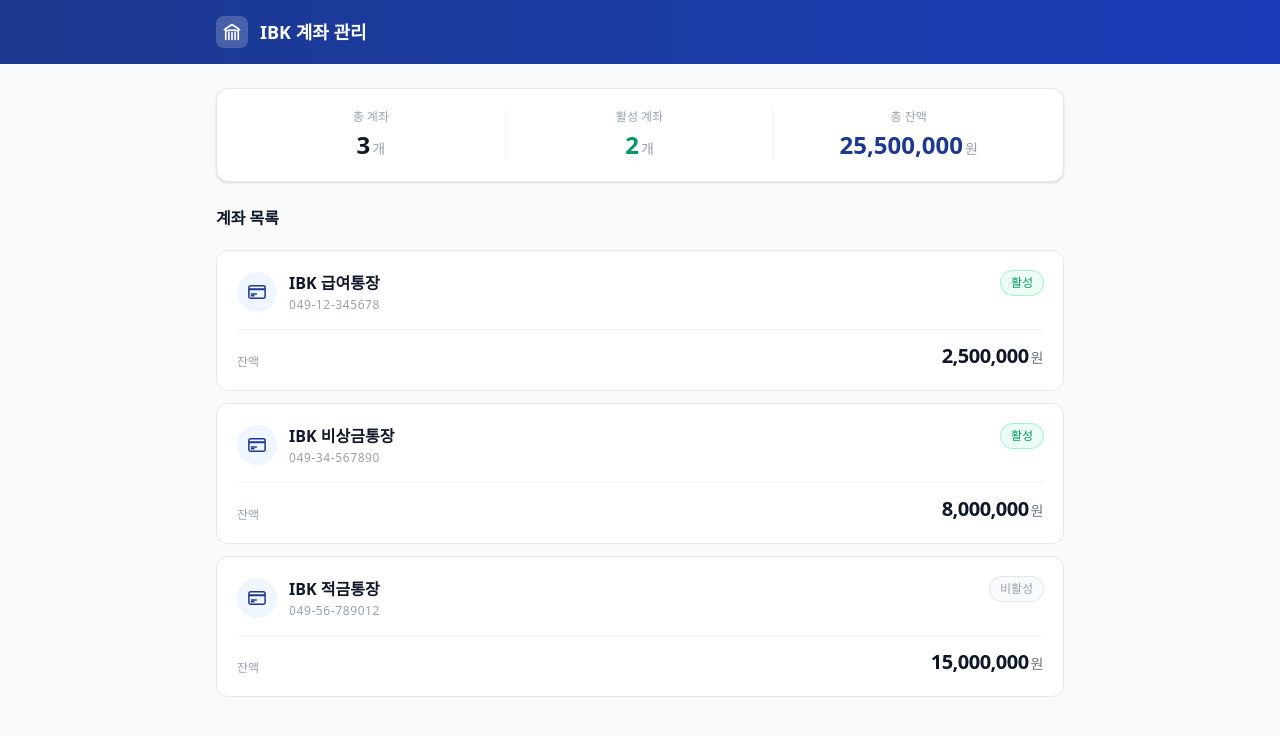
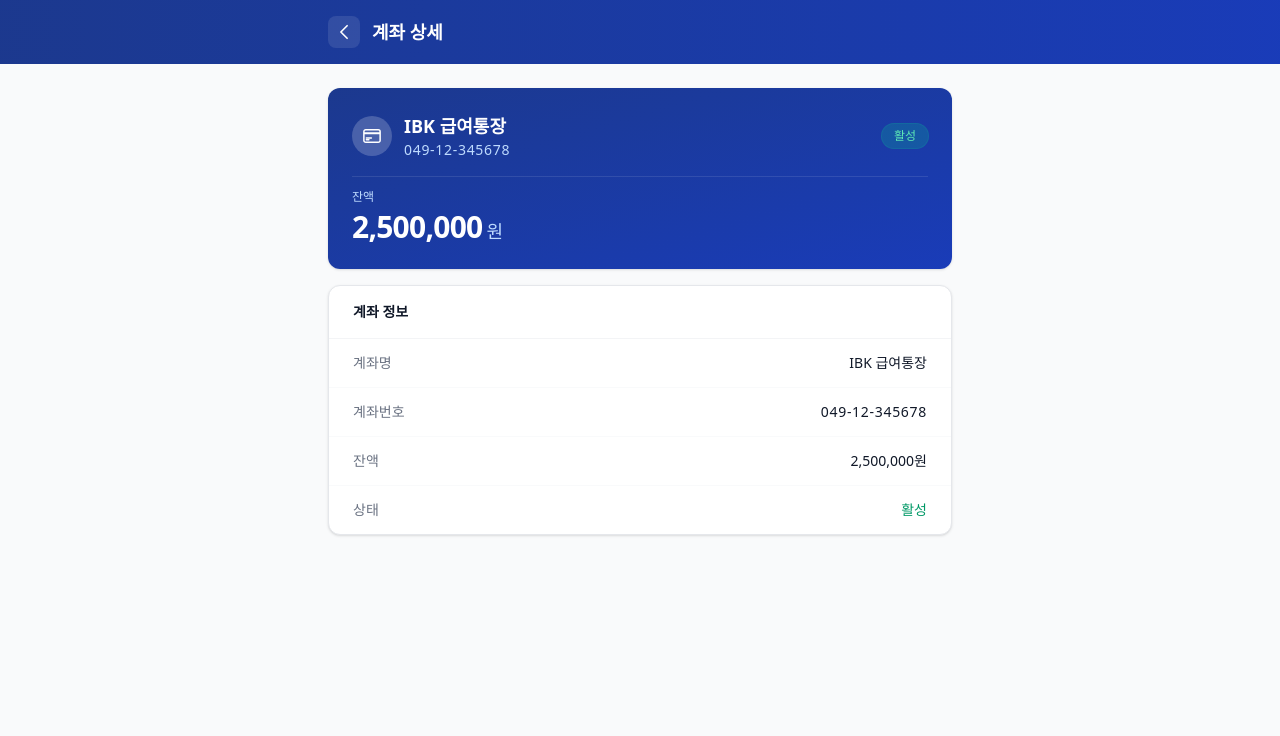
Before and after one commit to soongon/ibk-dashboard, a React (Vite) app: page /accounts/1 in a window 1280 px wide. Shown: the top 736 px of the page. Built offline with nearby package versions, Linux system fonts and the light colour scheme.

Commit message:
Step 4: 라우팅

```diff
--- a/src/main.tsx
+++ b/src/main.tsx
@@ -1,10 +1,11 @@
 import { StrictMode } from 'react';
 import { createRoot } from 'react-dom/client';
+import { RouterProvider } from 'react-router';
 import './index.css';
-import App from './App';
+import { router } from './routes';
 
 createRoot(document.getElementById('root')!).render(
   <StrictMode>
-    <App />
+    <RouterProvider router={router} />
   </StrictMode>
 );
--- /dev/null
+++ b/src/pages/AccountDetailPage.tsx
@@ -0,0 +1,98 @@
+import { useState } from 'react';
+import { useParams, useNavigate } from 'react-router';
+import { Account } from '../types/Account';
+import { sampleAccounts } from '../mocks/accounts';
+
+export default function AccountDetailPage() {
+  const { id } = useParams();
+  const navigate = useNavigate();
+  const [account] = useState<Account | undefined>(
+    sampleAccounts.find((acc) => acc.id === id)
+  );
+
+  if (!account) {
+    return (
+      <div className="min-h-screen bg-gray-50 flex items-center justify-center">
+        <div className="text-center">
+          <p className="text-red-500 font-medium mb-2">계좌를 찾을 수 없습니다.</p>
+          <button onClick={() => navigate('/accounts')} className="text-blue-600 text-sm hover:underline">
+            목록으로 돌아가기
+          </button>
+        </div>
+      </div>
+    );
+  }
+
+  return (
+    <div className="min-h-screen bg-gray-50">
+      <header className="bg-gradient-to-r from-blue-900 to-blue-800 text-white">
+        <div className="max-w-2xl mx-auto px-6 py-4 flex items-center gap-3">
+          <button onClick={() => navigate('/accounts')} className="w-8 h-8 rounded-lg bg-white/10 hover:bg-white/20 flex items-center justify-center transition-colors">
+            <svg className="w-5 h-5" fill="none" viewBox="0 0 24 24" stroke="currentColor" strokeWidth={2}>
+              <path strokeLinecap="round" strokeLinejoin="round" d="M15.75 19.5L8.25 12l7.5-7.5" />
+            </svg>
+          </button>
+          <h1 className="text-lg font-bold">계좌 상세</h1>
+        </div>
+      </header>
+
+      <main className="max-w-2xl mx-auto px-6 py-6">
+        <div className="bg-gradient-to-br from-blue-900 to-blue-800 rounded-xl p-6 text-white mb-4 shadow-sm">
+          <div className="flex items-center justify-between mb-4">
+            <div className="flex items-center gap-3">
+              <div className="w-10 h-10 bg-white/20 rounded-full flex items-center justify-center">
+                <svg className="w-5 h-5" fill="none" viewBox="0 0 24 24" stroke="currentColor" strokeWidth={1.8}>
+                  <path strokeLinecap="round" strokeLinejoin="round" d="M2.25 8.25h19.5M2.25 9h19.5m-16.5 5.25h6m-6 2.25h3m-3.75 3h15a2.25 2.25 0 002.25-2.25V6.75A2.25 2.25 0 0019.5 4.5h-15a2.25 2.25 0 00-2.25 2.25v10.5A2.25 2.25 0 004.5 19.5z" />
+                </svg>
+              </div>
+              <div>
+                <h2 className="font-bold text-lg">{account.accountName}</h2>
+                <p className="text-blue-200 text-sm tracking-wider">{account.accountNumber}</p>
+              </div>
+            </div>
+            <span className={`text-xs px-3 py-1 rounded-full font-medium ${
+              account.isActive
+                ? 'bg-emerald-400/20 text-emerald-300 ring-1 ring-emerald-400/30'
+                : 'bg-white/10 text-blue-200 ring-1 ring-white/20'
+            }`}>
+              {account.isActive ? '활성' : '비활성'}
+            </span>
+          </div>
+          <div className="pt-3 border-t border-white/10">
+            <p className="text-blue-200 text-xs mb-1">잔액</p>
+            <p className="text-3xl font-bold tracking-tight">
+              {account.balance.toLocaleString()}
+              <span className="text-lg font-medium text-blue-200 ml-1">원</span>
+            </p>
+          </div>
+        </div>
+
+        <div className="bg-white rounded-xl border border-gray-200 shadow-sm overflow-hidden">
+          <div className="px-6 py-4 border-b border-gray-100">
+            <h3 className="font-bold text-gray-900 text-sm">계좌 정보</h3>
+          </div>
+          <div className="divide-y divide-gray-50">
+            <div className="flex justify-between px-6 py-3.5">
+              <span className="text-sm text-gray-500">계좌명</span>
+              <span className="text-sm font-medium text-gray-900">{account.accountName}</span>
+            </div>
+            <div className="flex justify-between px-6 py-3.5">
+              <span className="text-sm text-gray-500">계좌번호</span>
+              <span className="text-sm font-medium text-gray-900 tracking-wider">{account.accountNumber}</span>
+            </div>
+            <div className="flex justify-between px-6 py-3.5">
+              <span className="text-sm text-gray-500">잔액</span>
+              <span className="text-sm font-medium text-gray-900">{account.balance.toLocaleString()}원</span>
+            </div>
+            <div className="flex justify-between px-6 py-3.5">
+              <span className="text-sm text-gray-500">상태</span>
+              <span className={`text-sm font-medium ${account.isActive ? 'text-emerald-600' : 'text-red-500'}`}>
+                {account.isActive ? '활성' : '비활성'}
+              </span>
+            </div>
+          </div>
+        </div>
+      </main>
+    </div>
+  );
+}
--- a/src/App.tsx
+++ b/src/pages/AccountListPage.tsx
@@ -1,9 +1,10 @@
 import { useState } from 'react';
-import AccountCard from './components/AccountCard';
-import { Account } from './types/Account';
-import { sampleAccounts } from './mocks/accounts';
+import { Link } from 'react-router';
+import { Account } from '../types/Account';
+import { sampleAccounts } from '../mocks/accounts';
+import AccountCard from '../components/AccountCard';
 
-export default function App() {
+export default function AccountListPage() {
   const [accounts] = useState<Account[]>(sampleAccounts);
 
   const totalBalance = accounts.reduce((sum, acc) => sum + acc.balance, 0);
@@ -45,7 +46,6 @@
 
       <main className="max-w-4xl mx-auto px-6 py-6">
         <h2 className="text-base font-bold text-gray-900 mb-5">계좌 목록</h2>
-
         {accounts.length === 0 ? (
           <div className="text-center py-16 bg-white rounded-xl border border-dashed border-gray-300">
             <p className="text-gray-400 mb-1">등록된 계좌가 없습니다.</p>
@@ -53,7 +53,9 @@
         ) : (
           <div className="grid gap-3">
             {accounts.map((acc) => (
-              <AccountCard key={acc.id} account={acc} />
+              <Link key={acc.id} to={`/accounts/${acc.id}`} className="block">
+                <AccountCard account={acc} />
+              </Link>
             ))}
           </div>
         )}
--- /dev/null
+++ b/src/routes/index.tsx
@@ -0,0 +1,18 @@
+import { createBrowserRouter, Navigate } from 'react-router';
+import AccountListPage from '../pages/AccountListPage';
+import AccountDetailPage from '../pages/AccountDetailPage';
+
+export const router = createBrowserRouter([
+  {
+    path: '/accounts',
+    element: <AccountListPage />,
+  },
+  {
+    path: '/accounts/:id',
+    element: <AccountDetailPage />,
+  },
+  {
+    path: '*',
+    element: <Navigate to="/accounts" />,
+  },
+]);
```
